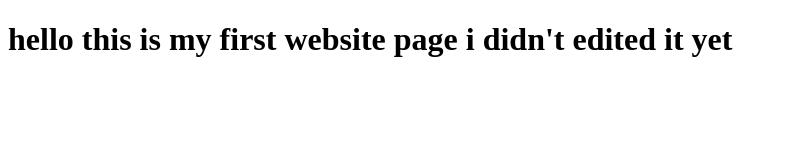
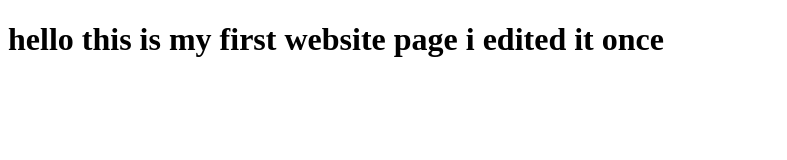
Before and after one commit to F9oOol11/my-travel-plans, a plain HTML site: page index.html in a window 1280 px wide. Shown: the whole page, without its empty margins (0-787 px from the left). Drawn offline with Linux system fonts and the light colour scheme.

Commit message:
first edited

```diff
--- a/index.html
+++ b/index.html
@@ -6,6 +6,6 @@
     <title>test</title>
   </head>
   <body>
-    <h1>hello this is my first website page i didn't edited it  yet</h1>
+    <h1>hello this is my first website page i edited it once</h1>
   </body>
 </html>
```
